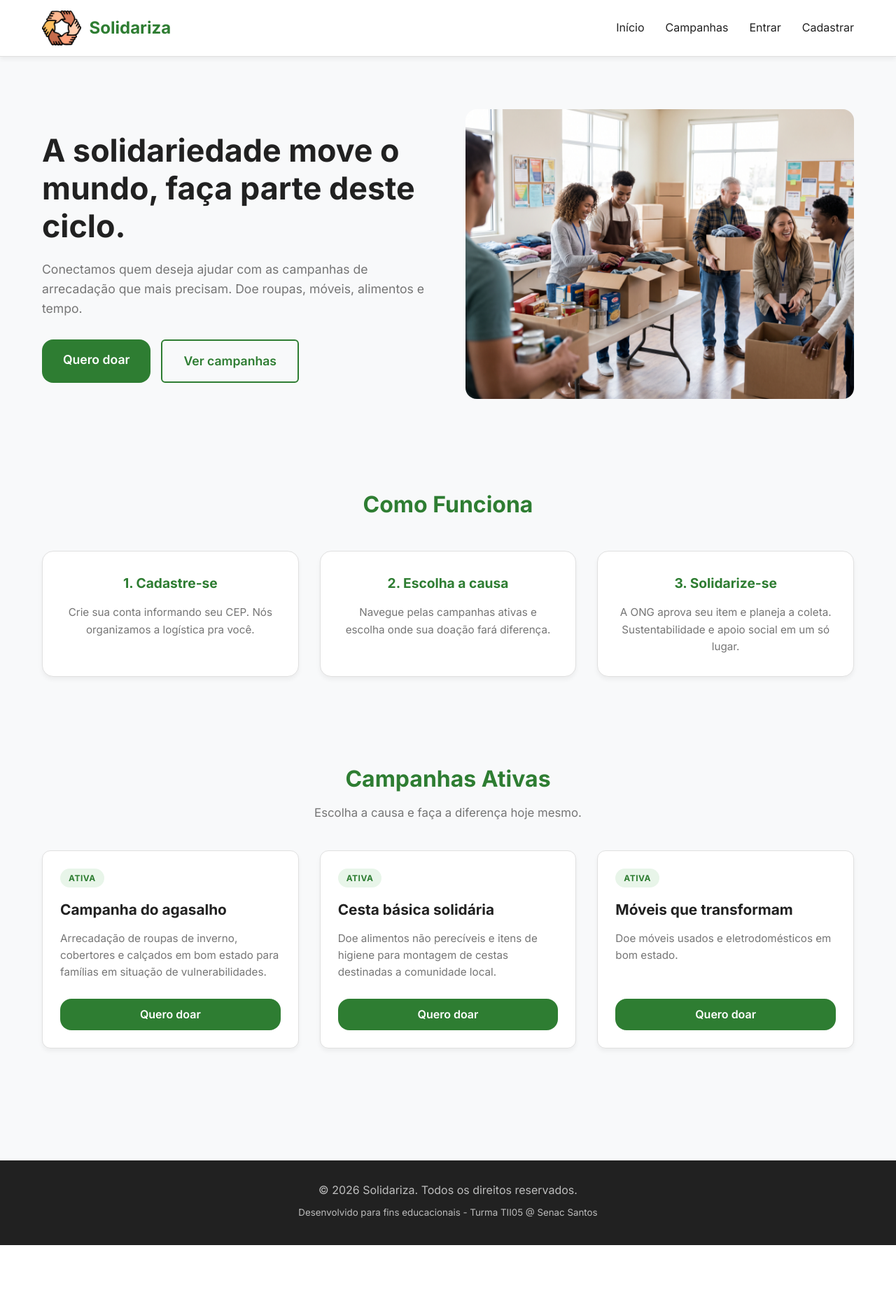
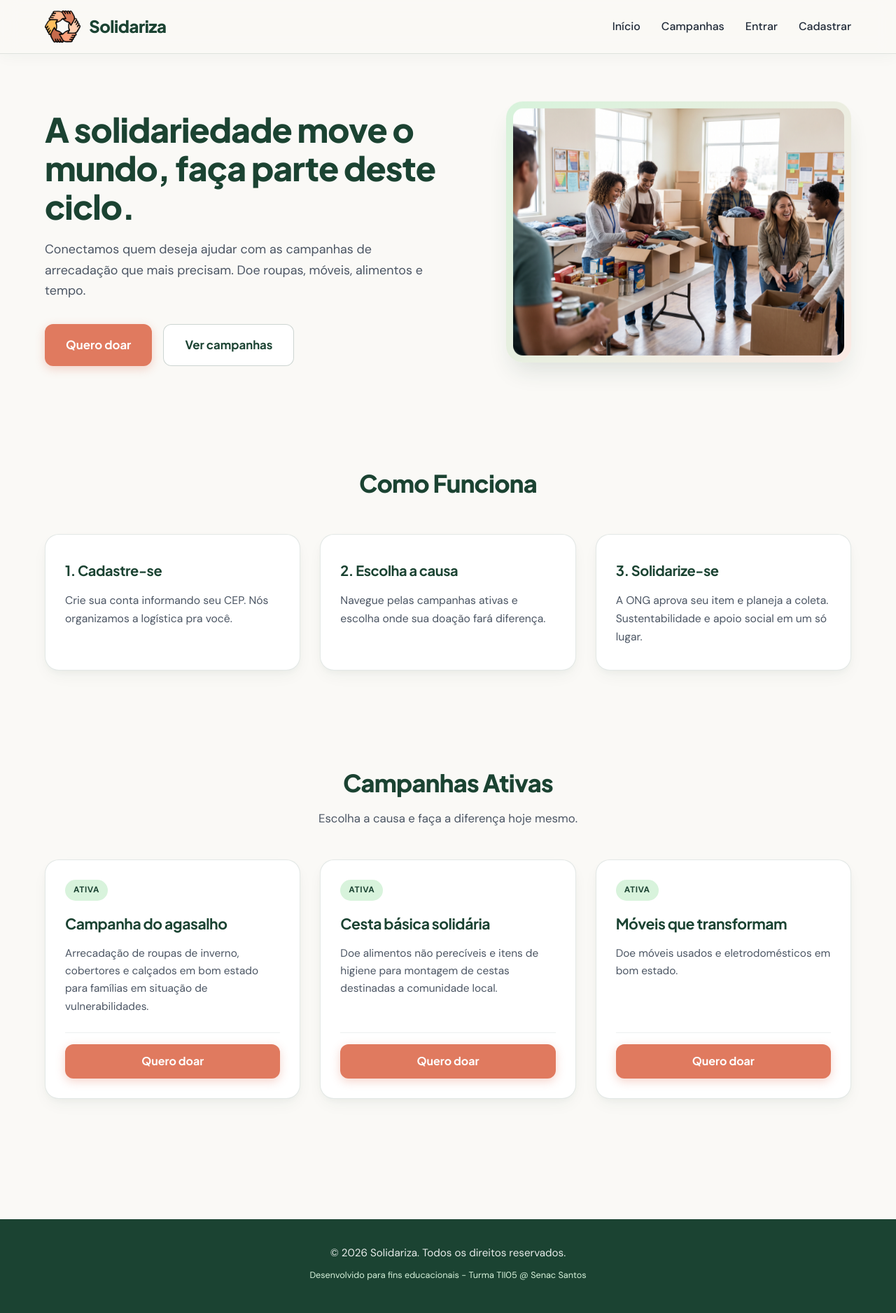
Before and after one commit to victorfprieto/UC07_TII05, a PHP site: page / in a window 1280 px wide. Shown: the whole page at 70% size. Before the commit the page ends 1779 px from the top, so only its background shows below. Run offline with PHP 8.4, Linux system fonts and the light colour scheme.

Commit message:
update Projeto Solidariza
Ajuste na paleta de cores

```diff
--- a/Projeto Solidariza/assets/css/style.css
+++ b/Projeto Solidariza/assets/css/style.css
@@ -1,27 +1,30 @@
 /* ==========================================================================
    1. IMPORTAÇÃO DE FONTES E VARIÁVEIS GLOBAIS
    ========================================================================== */
-@import url('https://fonts.googleapis.com/css2?family=Inter:wght@400;600;700&display=swap');
+@import url('https://fonts.googleapis.com/css2?family=DM+Sans:ital,opsz,wght@0,9..40,400..700;1,9..40,400..700&family=Plus+Jakarta+Sans:wght@600;700;800&display=swap');
 
 :root {
-    /* Paleta Sustentável */
-    --cor-primaria: #2E7D32;       /* Verde Folha (Ação principal) */
-    --cor-primaria-hover: #1B5E20; /* Verde Escuro (Ao passar o mouse) */
-    --cor-fundo-card: #E8F5E9;     /* Verde Sálvia (Apoio) */
+    /* Paleta Principal */
+    --cor-primaria: #1B4332;
+    --cor-primaria-hover: #122E22;
+    --cor-destaque: #E07A5F;
+    --cor-destaque-hover: #C85A3F;
+    --cor-fundo-card: #D8F3DC;
 
-    /* Cores Neutras e Acessibilidade (IHC) */
-    --cor-texto: #212121;          /* Cinza Carvão para leitura confortável */
-    --cor-texto-claro: #757575;    /* Cinza médio para textos secundários */
-    --cor-fundo-site: #F8F9FA;     /* Branco Gelo */
-    --cor-branco: #FFFFFF;         /* Fundo de elementos em destaque */
+    /* Cores Neutras */
+    --cor-texto: #1F2937;
+    --cor-texto-claro: #4B5563;
+    --cor-fundo-site: #FAF9F6;
+    --cor-branco: #FFFFFF;
 
     /* Estilos Visuais */
-    --borda-padrao: 1px solid #E0E0E0;
-    --sombra-leve: 0 4px 6px rgba(0,0,0,0.05);
-    --sombra-hover: 0 8px 15px rgba(0,0,0,0.1);
+    --borda-padrao: 1px solid rgba(27, 67, 50, 0.12);
+    --sombra-leve: 0 10px 25px -5px rgba(27, 67, 50, 0.06), 0 4px 10px -2px rgba(27, 67, 50, 0.04);
+    --sombra-hover: 0 20px 35px -10px rgba(27, 67, 50, 0.14);
 
     /* Tipografia */
-    --fonte-principal: 'Inter', sans-serif;
+    --fonte-principal: 'DM Sans', sans-serif;
+    --fonte-titulo: 'Plus Jakarta Sans', sans-serif;
 }
 
 /* ==========================================================================
@@ -30,39 +33,45 @@
 * {
     margin: 0;
     padding: 0;
-    box-sizing: border-box; /* Garante que padding não aumente o tamanho da caixa */
+    box-sizing: border-box;
+}
+
+html {
+    scroll-behavior: smooth;
 }
 
 body {
     font-family: var(--fonte-principal);
     background-color: var(--cor-fundo-site);
     color: var(--cor-texto);
-    line-height: 1.6;
+    line-height: 1.65;
+    -webkit-font-smoothing: antialiased;
+}
+
+h1, h2, h3, h4 {
+    font-family: var(--fonte-titulo);
+    letter-spacing: -0.02em;
 }
 
 a {
     text-decoration: none;
     color: var(--cor-texto);
-    transition: color 0.3s ease;
+    transition: color 0.25s ease, background-color 0.25s ease, transform 0.25s ease, border-color 0.25s ease, box-shadow 0.25s ease;
 }
 
 ul {
     list-style: none;
 }
 
-/* Adicione esta regra logo abaixo do Reset CSS (Seção 2) */
-html {
-    /* Faz a tela deslizar suavemente ao clicar em links de âncora (#campanhas) */
-    scroll-behavior: smooth;
-}
-
 /* ==========================================================================
    3. CABEÇALHO E NAVEGAÇÃO (NAVBAR) - CONSOLIDADO
    ========================================================================== */
 .cabecalho-principal {
-    background-color: var(--cor-branco);
+    background-color: rgba(250, 249, 246, 0.9);
+    backdrop-filter: blur(12px);
+    -webkit-backdrop-filter: blur(12px);
     border-bottom: var(--borda-padrao);
-    box-shadow: var(--sombra-leve);
+    box-shadow: 0 4px 20px rgba(27, 67, 50, 0.04);
     position: sticky;
     top: 0;
     z-index: 100;
@@ -74,7 +83,7 @@ html {
     align-items: center;
     max-width: 1200px;
     margin: 0 auto;
-    padding: 15px 20px;
+    padding: 15px 24px;
 }
 
 /* --- LOGO --- */
@@ -85,63 +94,77 @@ html {
 }
 
 .logo img {
-    height: 50px;
+    height: 46px;
     width: auto;
     display: block;
+    border-radius: 10px;
 }
 
 .logo h1 {
     font-size: 1.5rem;
     color: var(--cor-primaria);
-    font-weight: 700;
+    font-weight: 800;
 }
 
 /* --- MENU LINKS (DESKTOP) --- */
 .menu-links {
-    display: flex;       /* Garante que o menu apareça no Desktop */
+    display: flex;
     align-items: center;
     gap: 30px;
+    font-weight: 500;
 }
 
 .menu-links a:hover {
-    color: var(--cor-primaria);
+    color: var(--cor-destaque);
 }
 
 /* ==========================================================================
    4. BOTÕES (Componentes Reutilizáveis)
    ========================================================================== */
 .btn-sustentavel {
-    background-color: var(--cor-primaria);
+    display: inline-flex;
+    align-items: center;
+    justify-content: center;
+    background-color: var(--cor-destaque);
     color: var(--cor-branco) !important;
-    padding: 10px 20px;
-    border-radius: 16px;
-    font-weight: 600;
-    transition: background-color 0.3s ease, transform 0.2s ease;
+    padding: 11px 22px;
+    border-radius: 12px;
+    font-family: var(--fonte-titulo);
+    font-weight: 700;
+    box-shadow: 0 4px 14px rgba(224, 122, 95, 0.32);
+    transition: background-color 0.25s ease, transform 0.2s ease, box-shadow 0.25s ease;
 }
 
 .btn-sustentavel:hover {
-    background-color: var(--cor-primaria-hover);
-    transform: translateY(-2px); /* Efeito sutil de levantar ao passar o mouse */
+    background-color: var(--cor-destaque-hover);
+    transform: translateY(-2px);
+    box-shadow: 0 6px 20px rgba(224, 122, 95, 0.42);
 }
 
 .btn-secundario {
-    background-color: transparent;
+    display: inline-flex;
+    align-items: center;
+    justify-content: center;
+    background-color: var(--cor-branco);
     color: var(--cor-primaria);
-    padding: 10px 20px;
-    border: 2px solid var(--cor-primaria);
-    border-radius: 6px;
-    font-weight: 600;
-    transition: all 0.3s ease;
+    padding: 11px 22px;
+    border: 1.5px solid rgba(27, 67, 50, 0.22);
+    border-radius: 12px;
+    font-family: var(--fonte-titulo);
+    font-weight: 700;
+    transition: all 0.25s ease;
 }
 
 .btn-secundario:hover {
-    background-color: var(--cor-primaria);
-    color: var(--cor-branco);
+    background-color: var(--cor-fundo-card);
+    border-color: var(--cor-primaria);
+    color: var(--cor-primaria-hover);
+    transform: translateY(-2px);
 }
 
 .btn-grande {
     padding: 15px 30px;
-    font-size: 1.1rem;
+    font-size: 1.05rem;
 }
 
 /* ==========================================================================
@@ -150,42 +173,45 @@ html {
 .conteudo-principal {
     max-width: 1200px;
     margin: 0 auto;
-    padding: 40px 20px;
+    padding: 40px 24px;
 }
 
 .hero-section {
     display: flex;
     align-items: center;
     justify-content: space-between;
-    gap: 50px;
+    gap: 56px;
     margin-bottom: 80px;
-    padding: 40px 0;
+    padding: 36px 0;
 }
 
 .hero-textos {
-    flex: 1; /* Ocupa 50% do espaço */
+    flex: 1.1;
 }
 
 .hero-textos h2 {
-    font-size: 2.8rem;
-    line-height: 1.2;
+    font-size: 3rem;
+    font-weight: 800;
+    line-height: 1.15;
     margin-bottom: 20px;
-    color: var(--cor-texto);
+    color: var(--cor-primaria);
 }
 
 .hero-textos p {
-    font-size: 1.1rem;
+    font-size: 1.12rem;
     color: var(--cor-texto-claro);
-    margin-bottom: 30px;
+    margin-bottom: 32px;
+    max-width: 540px;
 }
 
 .hero-botoes {
     display: flex;
-    gap: 15px;
+    flex-wrap: wrap;
+    gap: 16px;
 }
 
 .hero-imagem {
-    flex: 1; /* Ocupa os outros 50% do espaço */
+    flex: 0.9;
     display: flex;
     justify-content: center;
 }
@@ -193,15 +219,17 @@ html {
 .hero-imagem img {
     max-width: 100%;
     height: auto;
-    /* Adiciona uma animação suave de flutuação para dar vida à página */
-    animation: flutuar 3s ease-in-out infinite;
-    border-radius: 16px;
+    padding: 10px;
+    background: linear-gradient(135deg, var(--cor-fundo-card), #FBEAE5);
+    animation: flutuar 4s ease-in-out infinite;
+    border-radius: 24px;
+    box-shadow: var(--sombra-hover);
 }
 
 @keyframes flutuar {
-    0% { transform: translateY(0); }
-    50% { transform: translateY(-15px); }
-    100% { transform: translateY(0); }
+    0% { transform: translateY(0px); }
+    50% { transform: translateY(-10px); }
+    100% { transform: translateY(0px); }
 }
 
 /* ==========================================================================
@@ -209,90 +237,76 @@ html {
    ========================================================================== */
 .como-funciona {
     text-align: center;
-    margin-bottom: 60px;
+    margin-bottom: 72px;
+    padding-top: 20px;
 }
 
 .como-funciona h3 {
-    font-size: 2rem;
-    margin-bottom: 40px;
+    font-size: 2.15rem;
+    font-weight: 800;
+    margin-bottom: 44px;
     color: var(--cor-primaria);
 }
 
 .cards-passos {
     display: flex;
     justify-content: center;
-    gap: 30px;
+    gap: 28px;
 }
 
 .card {
     background-color: var(--cor-branco);
     border: var(--borda-padrao);
-    border-radius: 16px; /* Bordas arredondadas amigáveis */
-    padding: 30px;
+    border-radius: 20px;
+    padding: 34px 28px;
     flex: 1;
+    text-align: left;
     box-shadow: var(--sombra-leve);
-    transition: box-shadow 0.3s ease, transform 0.3s ease;
+    transition: box-shadow 0.3s ease, transform 0.3s ease, border-color 0.3s ease;
 }
 
 .card:hover {
     box-shadow: var(--sombra-hover);
-    transform: translateY(-5px); /* Efeito de elevação */
-    border-color: var(--cor-primaria); /* Destaque verde na borda */
+    transform: translateY(-6px);
+    border-color: var(--cor-destaque);
 }
 
 .card h4 {
-    font-size: 1.2rem;
-    margin-bottom: 15px;
+    font-size: 1.25rem;
+    font-weight: 700;
+    margin-bottom: 14px;
     color: var(--cor-primaria);
 }
 
 .card p {
     color: var(--cor-texto-claro);
-    font-size: 0.95rem;
+    font-size: 0.98rem;
 }
 
 /* ==========================================================================
    7. RODAPÉ
    ========================================================================== */
 .rodape-principal {
-    background-color: var(--cor-texto);
+    background-color: var(--cor-primaria);
     color: var(--cor-branco);
     text-align: center;
-    padding: 30px 20px;
-    margin-top: 60px;
+    padding: 36px 24px;
+    margin-top: 72px;
 }
 
 .rodape-conteudo p {
-    margin-bottom: 5px;
-    color: #BDBDBD;
+    margin-bottom: 6px;
+    color: rgba(255, 255, 255, 0.9);
+    font-size: 0.95rem;
+}
+
+.rodape-conteudo small {
+    color: var(--cor-fundo-card);
 }
 
 /* ==========================================================================
-   8. RESPONSIVIDADE (Design Adaptável para Celulares)
+   8. MENU HAMBÚRGUER E RESPONSIVIDADE (MOBILE)
    ========================================================================== */
-@media (max-width: 768px) {
-    .hero-section {
-        flex-direction: column-reverse; /* Imagem fica em cima, texto embaixo */
-        text-align: center;
-    }
-
-    .hero-botoes {
-        justify-content: center;
-    }
-
-    .cards-passos {
-        flex-direction: column; /* Cards empilhados um embaixo do outro */
-    }
-
-    .menu-links {
-        display: none; /* Em um cenário real, aqui entraria um menu Hamburguer */
-    }
-}
-
-/* ==========================================================================
-   9. MENU HAMBÚRGUER E RESPONSIVIDADE (MOBILE)
-   ========================================================================== */
-/* Botão do menu fica oculto no Desktop */
 .menu-toggle {
     display: none;
     flex-direction: column;
@@ -313,66 +327,88 @@ html {
     transition: all 0.3s ease;
 }
 
-/* Regras aplicadas APENAS em telas menores que 768px (Celulares) */
 @media (max-width: 768px) {
+    .hero-section {
+        flex-direction: column-reverse;
+        text-align: center;
+        gap: 36px;
+        margin-bottom: 56px;
+        padding-top: 16px;
+    }
+
+    .hero-textos h2 {
+        font-size: 2.2rem;
+    }
+
+    .hero-textos p {
+        margin-left: auto;
+        margin-right: auto;
+    }
+
+    .hero-botoes {
+        justify-content: center;
+    }
+
+    .cards-passos {
+        flex-direction: column;
+    }
 
     .menu-toggle {
-        display: flex; /* Mostra o botão hambúrguer */
+        display: flex;
     }
 
-    /* Sobrescreve o .menu-links do desktop para esconder na tela de celular */
     .menu-links {
-        position: absolute;
-        top: 80px; /* Altura do cabeçalho */
+        position: fixed;
+        top: 76px;
         left: 0;
         width: 100%;
         background-color: var(--cor-branco);
         flex-direction: column;
-        padding: 30px 0;
+        padding: 32px 24px;
+        gap: 22px;
         box-shadow: var(--sombra-hover);
-
-        /* Esconde o menu */
-        transform: translateY(-150%);
+        border-bottom: var(--borda-padrao);
+        transform: translateY(-140%);
         opacity: 0;
-        pointer-events: none; /* Impede que o menu invisível bloqueie cliques */
-        transition: all 0.3s ease;
+        pointer-events: none;
+        transition: transform 0.35s cubic-bezier(0.16, 1, 0.3, 1), opacity 0.3s ease;
     }
 
-    /* Classe ativada pelo JavaScript para mostrar o menu */
     .menu-links.ativo {
         transform: translateY(0);
         opacity: 1;
         pointer-events: auto;
     }
 
-    /* Animação do botão virando um "X" */
     .menu-toggle.ativo .linha:nth-child(1) {
         transform: translateY(9.5px) rotate(45deg);
     }
+
     .menu-toggle.ativo .linha:nth-child(2) {
         opacity: 0;
     }
+
     .menu-toggle.ativo .linha:nth-child(3) {
         transform: translateY(-9.5px) rotate(-45deg);
     }
 }
 
 /* ==========================================================================
-   10. VITRINE DE CAMPANHAS (CSS GRID)
+   9. VITRINE DE CAMPANHAS (CSS GRID)
    ========================================================================== */
 .vitrine-campanhas {
     padding: 60px 0;
-    /* Compensa a altura do menu fixo (sticky) para o título não ficar escondido ao rolar */
     scroll-margin-top: 80px;
 }
 
 .cabecalho-secao {
     text-align: center;
-    margin-bottom: 40px;
+    margin-bottom: 44px;
 }
 
 .cabecalho-secao h3 {
-    font-size: 2rem;
+    font-size: 2.15rem;
+    font-weight: 800;
     color: var(--cor-primaria);
     margin-bottom: 10px;
 }
@@ -382,68 +418,65 @@ html {
     font-size: 1.05rem;
 }
 
-/* CSS Grid responsivo automático: cria quantas colunas couberem com no mínimo 300px */
 .grid-campanhas {
     display: grid;
     grid-template-columns: repeat(auto-fit, minmax(300px, 1fr));
-    gap: 30px;
+    gap: 28px;
 }
 
 .card-campanha {
     background-color: var(--cor-branco);
     border: var(--borda-padrao);
-    border-radius: 12px;
-    padding: 25px;
+    border-radius: 20px;
+    padding: 28px;
     box-shadow: var(--sombra-leve);
-
-    /* Flexbox em coluna para empurrar o botão sempre para o fundo do card */
     display: flex;
     flex-direction: column;
     align-items: flex-start;
-    transition: transform 0.3s ease, box-shadow 0.3s ease;
+    transition: transform 0.3s ease, box-shadow 0.3s ease, border-color 0.3s ease;
 }
 
 .card-campanha:hover {
-    transform: translateY(-5px);
+    transform: translateY(-6px);
     box-shadow: var(--sombra-hover);
-    border-color: var(--cor-primaria);
+    border-color: var(--cor-destaque);
 }
 
-/* Badge (etiqueta) de Status da Campanha */
 .badge-status {
     font-size: 0.75rem;
     font-weight: 700;
     text-transform: uppercase;
-    letter-spacing: 0.5px;
-    padding: 4px 12px;
-    border-radius: 20px; /* Formato de pílula */
-    margin-bottom: 15px;
+    letter-spacing: 0.6px;
+    padding: 5px 12px;
+    border-radius: 999px;
+    margin-bottom: 16px;
 }
 
 .badge-status.ativa {
-    background-color: var(--cor-fundo-card); /* Verde Sálvia */
-    color: var(--cor-primaria);              /* Verde Folha */
+    background-color: var(--cor-fundo-card);
+    color: var(--cor-primaria);
 }
 
 .card-campanha h4 {
-    font-size: 1.3rem;
-    color: var(--cor-texto);
+    font-size: 1.32rem;
+    font-weight: 700;
+    color: var(--cor-primaria);
     margin-bottom: 12px;
 }
 
 .descricao-campanha {
     color: var(--cor-texto-claro);
-    font-size: 0.95rem;
-    margin-bottom: 25px;
-    /* flex-grow: 1 faz o texto ocupar o espaço disponível, alinhando os botões de todos os cards */
+    font-size: 0.96rem;
+    margin-bottom: 24px;
     flex-grow: 1;
 }
 
 .rodape-card {
     width: 100%;
+    padding-top: 16px;
+    border-top: 1px solid rgba(27, 67, 50, 0.08);
 }
 
-/* Modificador para o botão ocupar 100% da largura do card */
 .btn-bloco {
     display: block;
     width: 100%;
```
